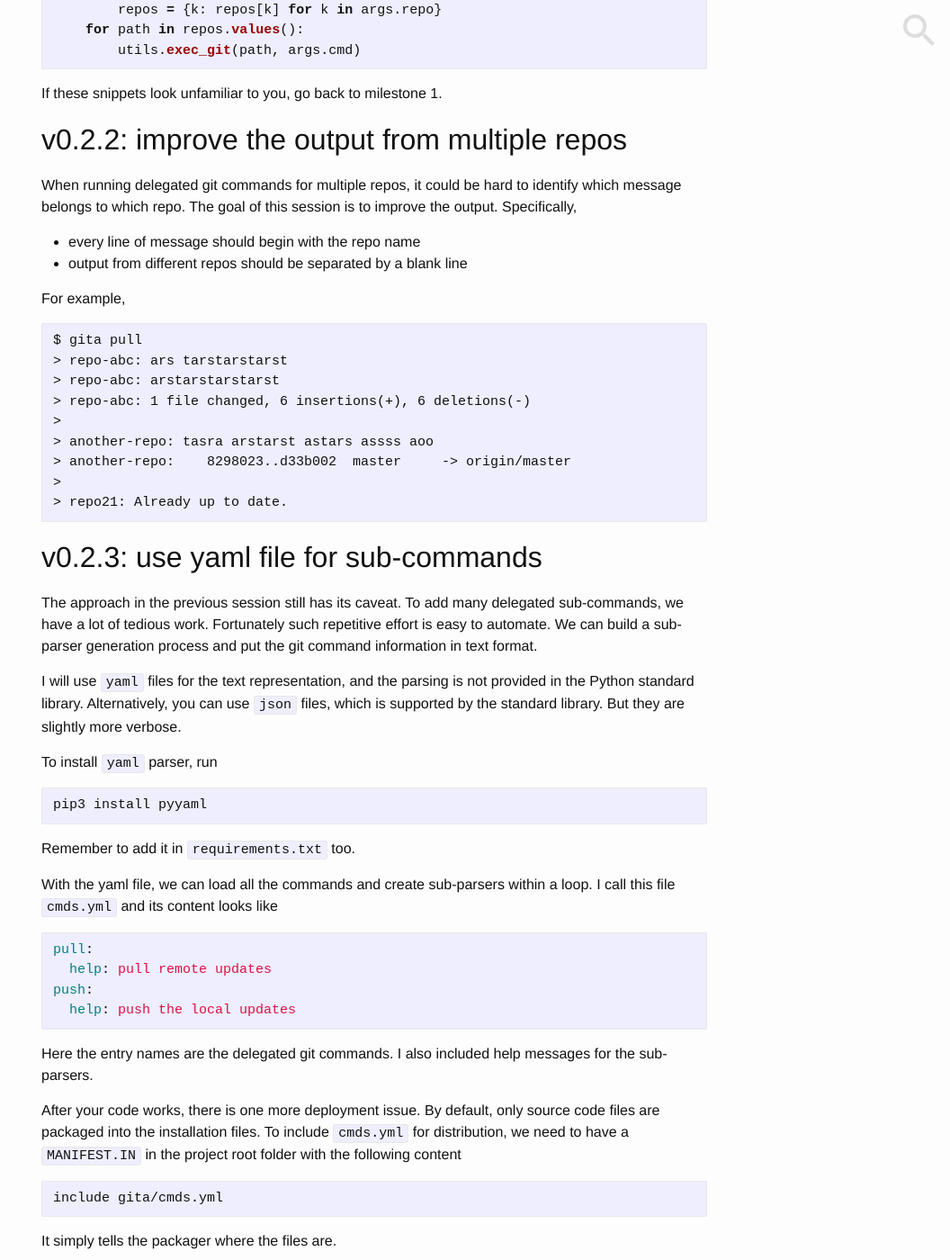
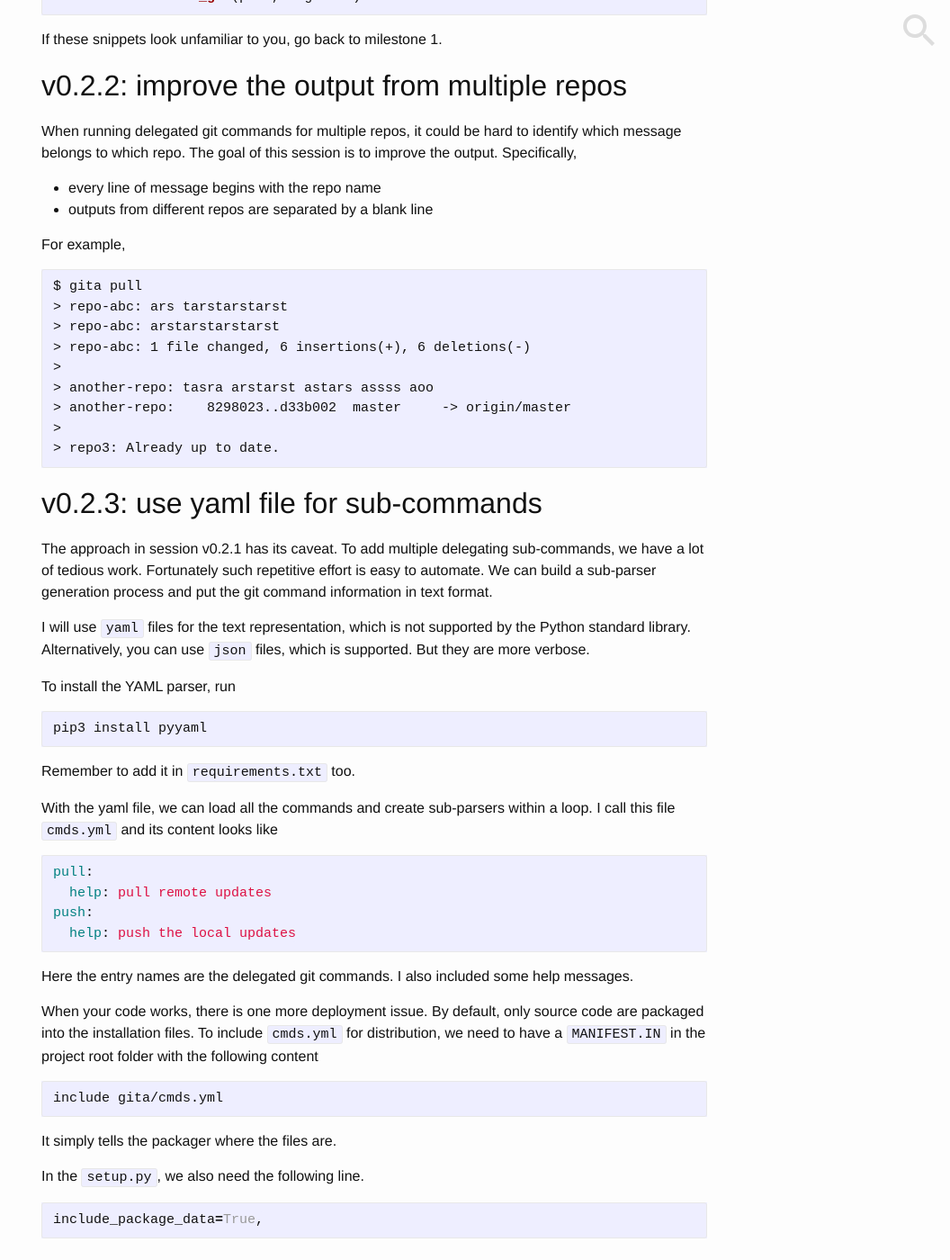
Before and after one commit to nosarthur/nosarthur.github.io, a Jekyll site: the page built from _posts/2019-07-11-gita-milestone3.md, in a window 1280 px wide and 1400 px high, scrolled down 1311 px. Shown: the whole window at 90% size, without its empty margins (224-1280 px from the left). Built offline with Jekyll 4.4.1, drawn with Linux system fonts in a browser that asks for light colours; comment, search, counter and statistics services are not loaded; some of the changed text lies outside the part shown.

Commit message:
edit gita 3

````diff
--- a/_posts/2019-07-11-gita-milestone3.md
+++ b/_posts/2019-07-11-gita-milestone3.md
@@ -8,7 +8,7 @@
 ---
 
 This is the third milestone where we implement sub-commands to delegate git
-commands for repos.
+commands.
 Specifically, the sub-commands take the format of
 
 ```
@@ -26,10 +26,7 @@
 ```
 where one can really execute any command.
 
-There are not many new Python tricks in this milestone. We will use the
-infrastructure built in the previous milestones to implement the new features.
-
-The other posts in this series are linked below
+The other posts in this series are
 
 - [overview]({% post_url 2019-05-27-gita-breakdown %})
 - [milestone 1: basic CLI]({% post_url 2019-06-02-gita-milestone1 %})
@@ -40,7 +37,7 @@
 
 ## v0.2.1: delegate `fetch`, `pull`, `push`
 
-The delegated sub-commands are basically the same as the bookkeeping
+The delegating sub-commands (say `gita pull`) have similar structure as the bookkeeping
 sub-commands such as `gita add` or `gita rm`. But obviously we don't want to
 add one function for each sub-command.
 One trick is to pass the git command to the sub-parser and have a function
@@ -72,8 +69,8 @@
 identify which message belongs to which repo. The goal of this session is to
 improve the output. Specifically,
 
-- every line of message should begin with the repo name
-- output from different repos should be separated by a blank line
+- every line of message begins with the repo name
+- outputs from different repos are separated by a blank line
 
 For example,
 
@@ -86,23 +83,23 @@
 > another-repo: tasra arstarst astars assss aoo
 > another-repo:    8298023..d33b002  master     -> origin/master
 >
-> repo21: Already up to date.
+> repo3: Already up to date.
 ```
 
 ## v0.2.3: use yaml file for sub-commands
 
-The approach in the previous session still has its caveat.
-To add many delegated sub-commands, we have a lot of tedious work.
+The approach in session v0.2.1 has its caveat.
+To add multiple delegating sub-commands, we have a lot of tedious work.
 Fortunately such repetitive effort is easy to automate.
 We can build a sub-parser generation process and put the git command information
 in text format.
 
-I will use `yaml` files for the text representation, and the parsing is not
-provided in the Python standard library.
-Alternatively, you can use `json` files, which is supported by the standard
-library. But they are slightly more verbose.
+I will use `yaml` files for the text representation, which is not supported
+by the Python standard library.
+Alternatively, you can use `json` files, which is supported.
+But they are more verbose.
 
-To install `yaml` parser, run
+To install the YAML parser, run
 ```
 pip3 install pyyaml
 ```
@@ -119,10 +116,10 @@
   help: push the local updates
 ```
 Here the entry names are the delegated git commands.
-I also included help messages for the sub-parsers.
+I also included some help messages.
 
-After your code works, there is one more deployment issue. By default, only
-source code files are packaged into the installation files. To include
+When your code works, there is one more deployment issue. By default, only
+source code are packaged into the installation files. To include
 `cmds.yml` for distribution, we need to have a `MANIFEST.IN` in the project
 root folder with the following content
 
@@ -131,16 +128,15 @@
 ```
 It simply tells the packager where the files are.
 
-In the `setup.py`, we need to add a line of
+In the `setup.py`, we also need the following line.
 
 ```python
 include_package_data=True,
 ```
-to enable the inclusion of non-source-code files.
 
 ## v0.2.4: enhance yaml file
 
-One minor enhancement for our yaml representation is to include git commands
+Another enhancement for our YAML representation is to include git commands
 with arguments. For example, `git remote` is not as useful as `git remote -v`,
 and we can define `gita remote [repo-name(s)]` to have the latter behavior.
 To implement it, we can use an extra field for the full command, say, `cmd`, as
@@ -153,7 +149,7 @@
 
 Then in the Python code, we can execute this `cmd` instead of the entry/sub-command name.
 
-I also have other shortcut defined such as
+We can also use this YAML file to define other shortcuts. For example
 ```yaml
 br:
   cmd: branch -vv
@@ -163,14 +159,14 @@
   help: show edit statistics
 ```
 
-This feature is analogous to shortening long commands with git alias.
+This is similar to git alias.
 
 ## v0.2.5: add sub-command customization
 
-So far we have made the generation of delegated sub-commands really cheap. One
-low-hanging fruit is to allow users to define their own sub-commands in an
-additional yaml file, say inside `~/.config/gita/`.
-The code change is to have the sub-parser generation code process this file.
+So far we have made the generation of delegating sub-commands really cheap.
+One low-hanging fruit is to allow users to define their own sub-commands in
+another yaml file, say inside `~/.config/gita/`.
+All we need is to have the sub-parser generation code process this file.
 
 ## v0.2.6: add `super` sub-command
 
````
Also changed, not shown: other parts of _posts/2019-07-11-gita-milestone3.md (+1 -1 lines).
